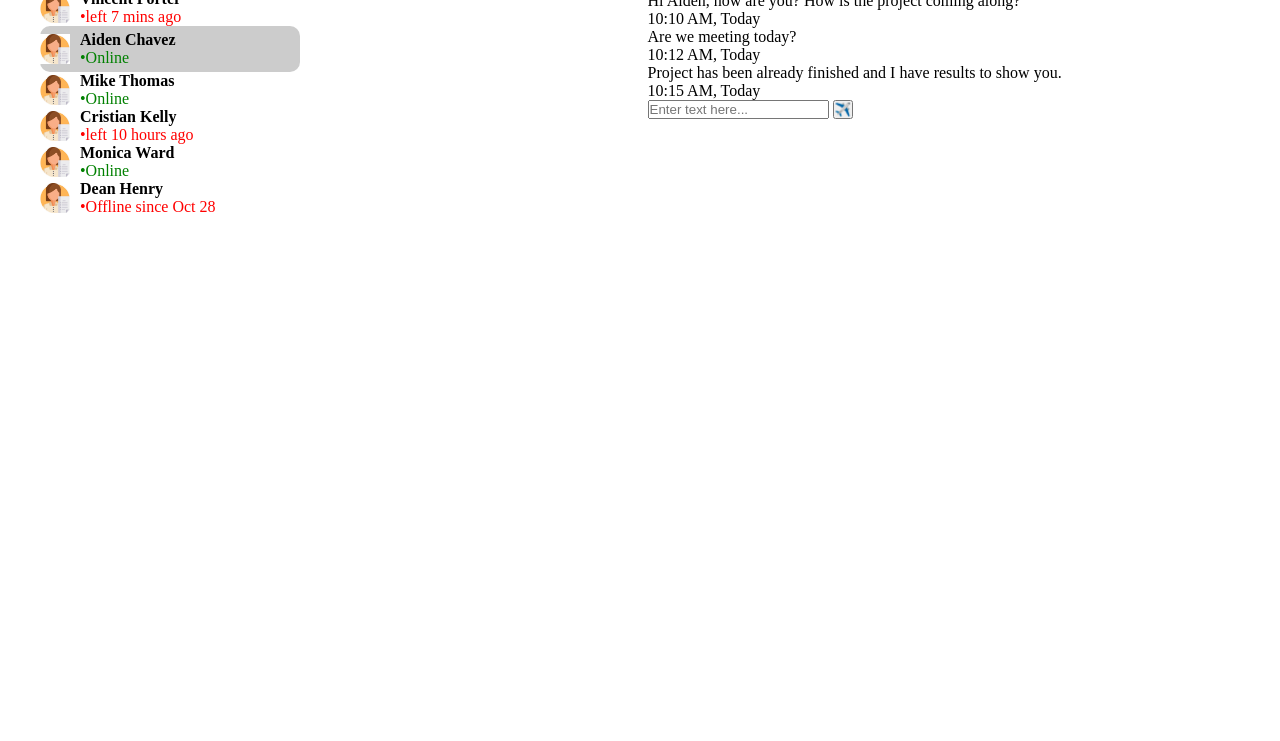
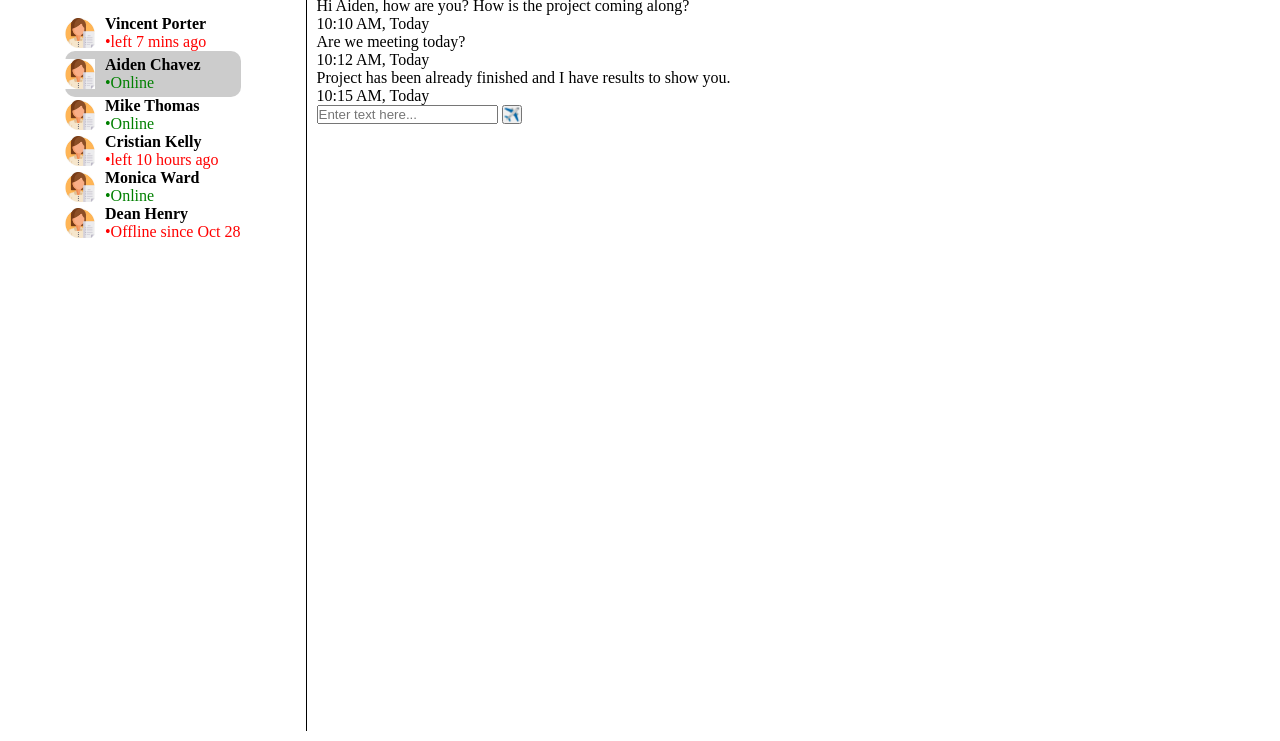
Before and after one commit to juanjoaracena/tp1, a plain HTML site: page index.html in a window 1280 px wide. Shown: the part 69-810 px from the top of the page. Drawn offline with Linux system fonts and the light colour scheme.

Commit message:
step by step

```diff
--- a/style.css
+++ b/style.css
@@ -6,12 +6,14 @@
 
 
 .sidebar {
-    padding: 5px;
-    margin: 5px;
+    padding: 35px;
+    /*margin: 5px;*/
+    border-right: 1px solid black;
 
 
 
 }
+
 li {
     display: flex;
     gap: 6x;
@@ -67,25 +69,27 @@ li {
 .content
 {
     display: flex;
-    justify-content:space-around;
-    align-items: center;
+    justify-content:flex-start;
     width: 100%;
+    height: 100vh;
 
 }
-aside,main
- {
-    height: 100vh;
-    width: 100%;
-}
+
+
 .chat
 {
    display: flex;
    flex-direction: column;
+   margin: 10px;
 
 }
 body
 {
     display: flex;
+    flex-direction: row;
+    height: 100vh;
+    width: 100%;
+
 
 
 }
```
